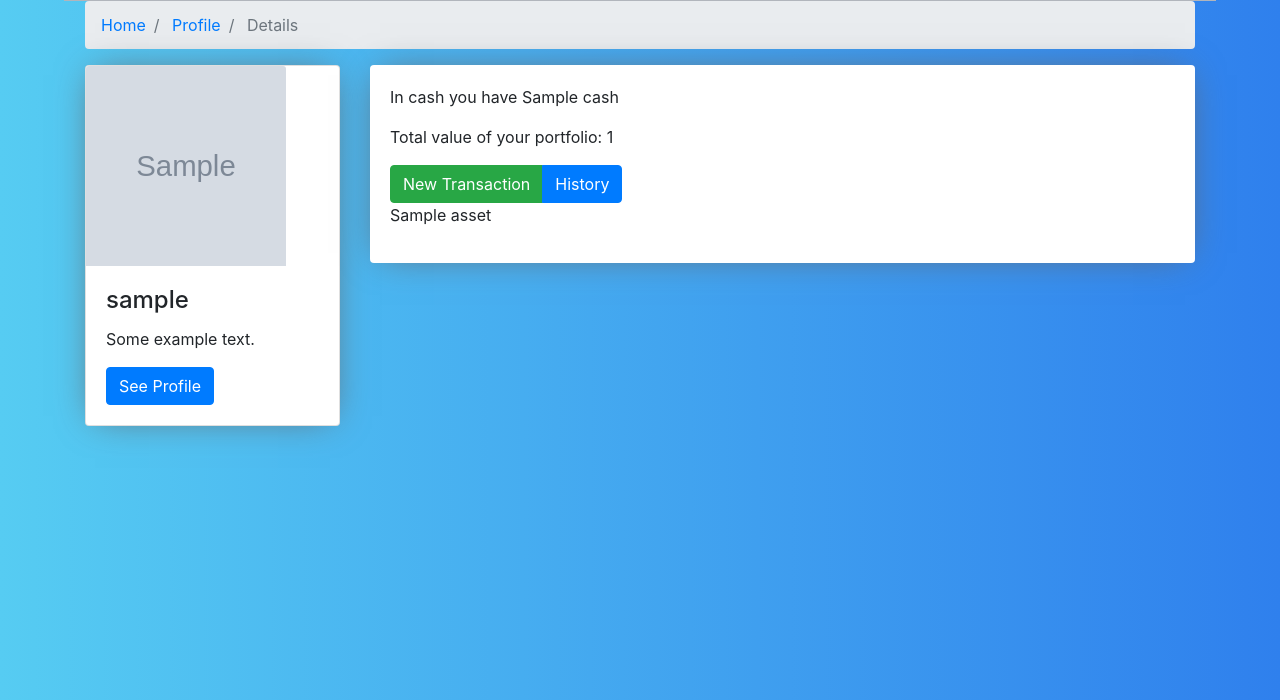
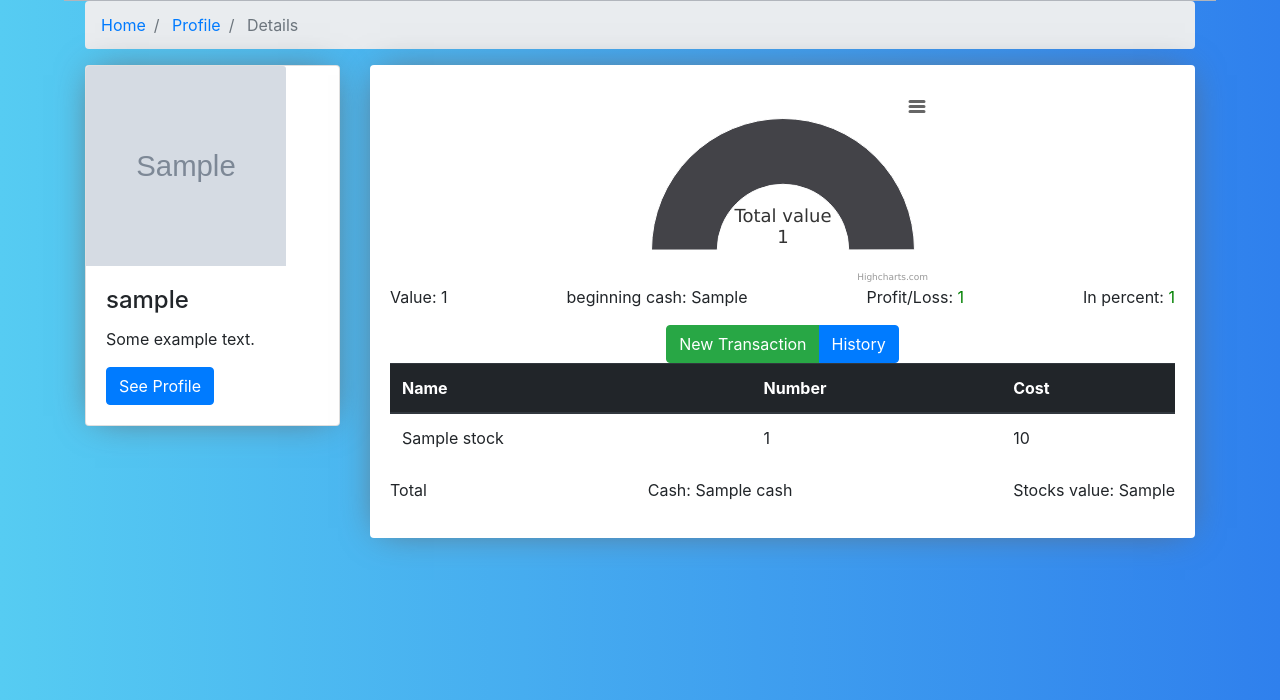
Before and after one commit to Bounty1993/my-wallet, a Django app: template my_wallet/templates/portfolio/details.html in a window 1280 px wide. Shown: the part 100-800 px from the top of the page. Run offline with Django 3.2, Linux system fonts and the light colour scheme; the template is opened without the code that fills it: most values are stand-ins (such as "Sample title", 1, 10 or a date in 2020); grey boxes marked "Sample" are stand-in pictures; some libraries are stand-ins or nearby versions.

Commit message:
portfolio details

```diff
--- a/my_wallet/portfolio/urls.py
+++ b/my_wallet/portfolio/urls.py
@@ -2,10 +2,12 @@ from django.urls import path, include
 from .views import (
     NewPortfolioView,
     PortfolioDetails,
+    TransactionView,
 )
 
 app_name = 'portfolio'
 urlpatterns = [
     path('new/', NewPortfolioView.as_view(), name='new'),
     path('details/<int:pk>/', PortfolioDetails.as_view(), name='details'),
+    path('details/<int:pk>/transaction', TransactionView.as_view(), name='transaction'),
 ]
--- a/my_wallet/static/css/main.css
+++ b/my_wallet/static/css/main.css
@@ -85,7 +85,19 @@ h1
     padding: 20px;
     border-radius: 4px;
 }
+.my-btn
+{
 
+}
+
+.negative-value
+{
+    color: red;
+}
+.positive-value
+{
+    color: green;
+}
 .articles
 {
     background-color: white;
--- a/my_wallet/templates/portfolio/details.html
+++ b/my_wallet/templates/portfolio/details.html
@@ -22,28 +22,119 @@
         </div>
         <div class="col-sm-9">
           <div class="main-panel shadowing">
-            <p>In cash you have {{portoflio.cash}}</p>
-            <p>Total value of your portfolio: {{portfolio.total_value}}</p>
-
+              <div id="container" style="min-width: 310px; height: 200px; max-width: 300px; margin: 0 auto"></div>
+              <div class="d-flex justify-content-between">
+                  <p>Value: {{portfolio.total_value}}</p>
+                  <p>beginning cash: {{portfolio.beginning_cash}}</p>
+                  <p>Profit/Loss:
+                      {% if portfolio.total_return < 0 %}
+                      <span class="money negative-value">
+                      {% else %}
+                      <span class="money positive-value">
+                      {% endif %}
+                          {{portfolio.total_return}}
+                      </span>
+                  </p>
+                  <p>In percent:
+                      {% if portfolio.total_value < 0 %}
+                      <span class="money negative-value">
+                      {% else %}
+                      <span class="money positive-value">
+                      {% endif %}
+                          {{portfolio.percent_return}}
+                      </span>
+                  </p>
+              </div>
+            <div class="d-flex justify-content-center">
             <div class="btn-group">
-                <a href="#" class="btn btn-success">New Transaction</a>
-                <a href="#" class="btn btn-primary">History</a>
+                <a href="{% url 'portfolio:transaction' pk=portfolio.pk %}" class="btn btn-success my-btn">New Transaction</a>
+                <a href="#" class="btn btn-primary my-btn">History</a>
             </div>
-            {% for asset in assets %}
-                <p>{{asset}}</p>
-
-            {% empty %}
-                <p>You have no assets</p>
-            {% endfor %}
+            </div>
+            <table class="table">
+              <thead class="thead-dark">
+                <tr>
+                  <th scope="col">Name</th>
+                  <th scope="col">Number</th>
+                  <th scope="col">Cost</th>
+                </tr>
+              </thead>
+              <tbody>
+                {% for asset in assets %}
+                    <tr>
+                    <td>{{asset.stocks.name}}</td>
+                    <td>{{asset.sum_number}}</td>
+                    <td>{{asset.avg_cost}}</td>
+                    </tr>
+                {% empty %}
+                    <p>You have no assets</p>
+                {% endfor %}
+              </tbody>
+             </table>
+            <div class="d-flex justify-content-between">
+                <p>Total</p>
+                <p>Cash:   {{portfolio.cash}}</p>
+                <p>Stocks value:   {{portfolio.stocks_value}}</p>
+            </div>
           </div>
-
-
-
-
         </div>
-
-
-
     </div>
 </div>
 {% endblock %}
+{% block javascript %}
+<script src="https://code.highcharts.com/highcharts.js"></script>
+<script src="https://code.highcharts.com/modules/exporting.js"></script>
+<script src="https://code.highcharts.com/modules/export-data.js"></script>
+
+<script>
+Highcharts.chart('container', {
+  chart: {
+    plotBackgroundColor: null,
+    plotBorderWidth: 0,
+    plotShadow: false
+  },
+  title: {
+    text: 'Total value<br>{{portfolio.total_value}}',
+    align: 'center',
+    verticalAlign: 'middle',
+    y: 60
+  },
+  tooltip: {
+    pointFormat: '{series.name}: <b>{point.percentage:.1f}%</b>'
+  },
+  plotOptions: {
+    pie: {
+      dataLabels: {
+        enabled: true,
+        distance: -50,
+        style: {
+          fontWeight: 'bold',
+          color: 'white'
+        }
+      },
+      startAngle: -90,
+      endAngle: 90,
+      center: ['50%', '100%'],
+      size: '180%'
+    }
+  },
+  series: [{
+    type: 'pie',
+    name: 'Company share',
+    innerSize: '50%',
+    data: [
+      {% for field in data %}
+        {{field|safe}},
+      {% endfor %}
+      {
+        name: 'Cash',
+        y: 7.31,
+        dataLabels: {
+          enabled: false
+        }
+      }
+    ]
+  }]
+});
+</script>
+{% endblock %}
```
Also changed, not shown: my_wallet/portfolio/forms.py (+11 -1 lines), my_wallet/portfolio/models.py (+22 -36 lines), my_wallet/portfolio/views.py (+48 -6 lines), my_wallet/stocks/crawler.py (+10 -1 lines), my_wallet/stocks/models.py (+7 -0 lines), my_wallet/templates/portfolio/transaction.html (added, +49 -0 lines).
